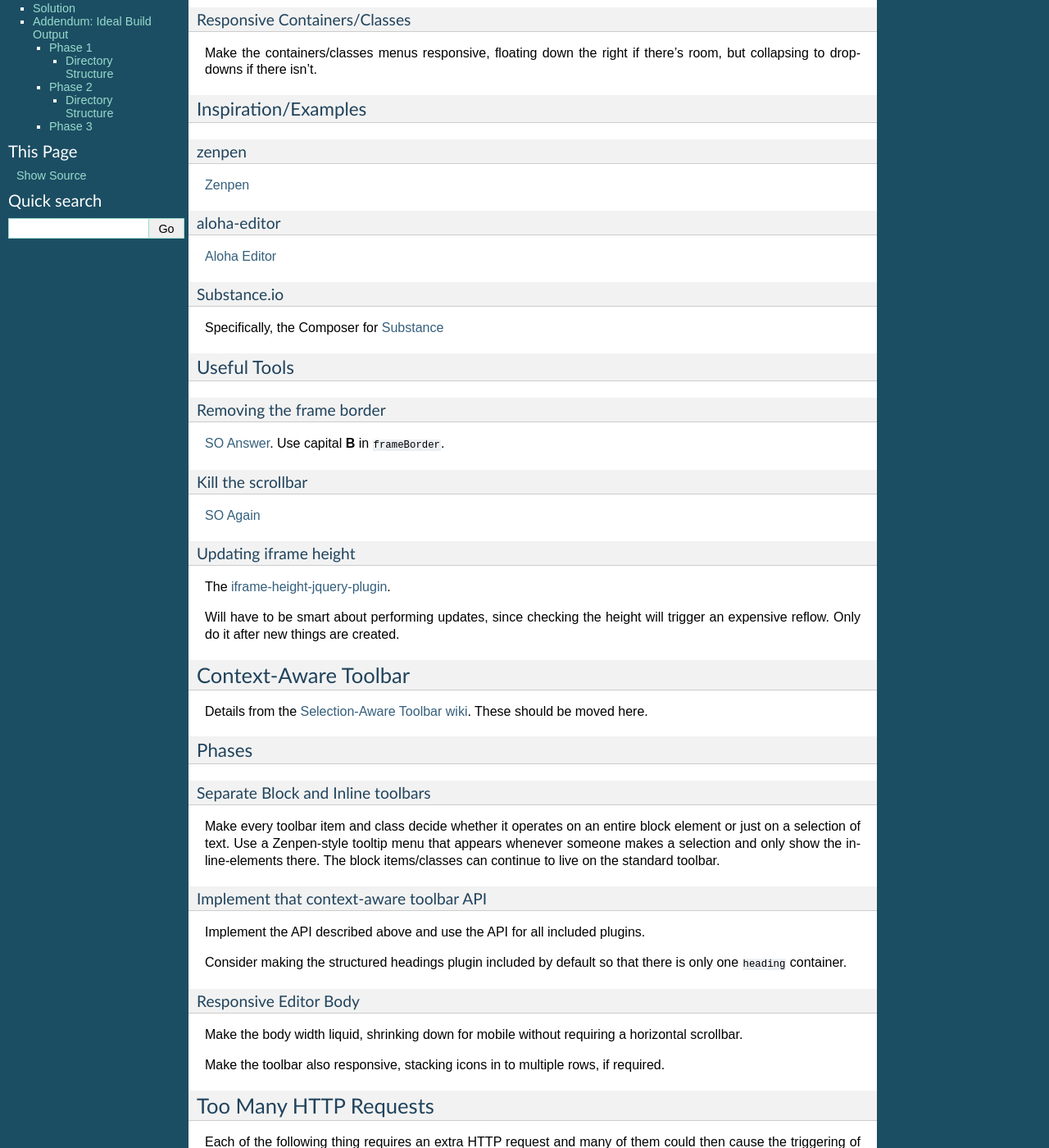
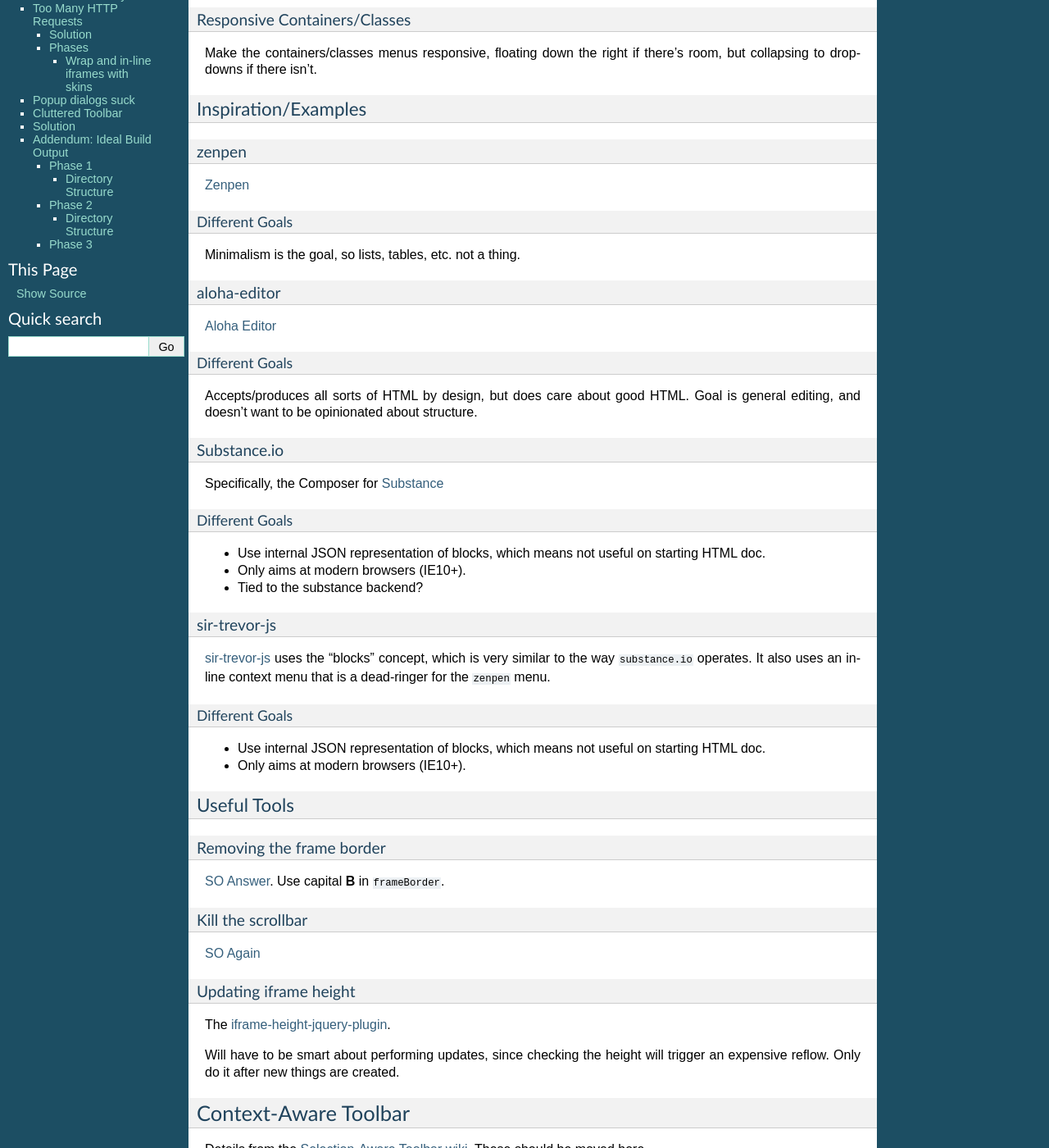
Before and after one commit to wymeditor/wymeditor, a Sphinx documentation site: the page built from docs/wymeditor_development/future_planning/seamless_ui.rst, in a window 1280 px wide and 1400 px high, scrolled down 680 px. Shown: the whole window at 82% size. Built offline with Sphinx 7.4.7, drawn with Linux system fonts in a browser that asks for light colours; some of the changed text lies outside the part shown.

Commit message:
Added sir-trevor-js as a UI inspiration and a goal comparison.

```diff
--- a/docs/wymeditor_development/future_planning/seamless_ui.rst
+++ b/docs/wymeditor_development/future_planning/seamless_ui.rst
@@ -62,15 +62,56 @@
 
 `Zenpen <https://github.com/tholman/zenpen>`_
 
+Different Goals
+^^^^^^^^^^^^^^^
+
+Minimalism is the goal,
+so lists,
+tables,
+etc.
+not a thing.
+
 aloha-editor
 ------------
 
 `Aloha Editor <http://www.aloha-editor.org/demos/960-fluid-demo/>`_
 
+Different Goals
+^^^^^^^^^^^^^^^
+
+Accepts/produces all sorts of HTML by design,
+but does care about good HTML.
+Goal is general editing,
+and doesn't want to be opinionated about structure.
+
 Substance.io
 ------------
 
 Specifically, the Composer for `Substance <http://substance.io/>`_
+
+Different Goals
+^^^^^^^^^^^^^^^
+
+* Use internal JSON representation of blocks,
+  which means not useful on starting HTML doc.
+* Only aims at modern browsers (IE10+).
+* Tied to the substance backend?
+
+sir-trevor-js
+-------------
+
+`sir-trevor-js <https://github.com/madebymany/sir-trevor-js>`_
+uses the "blocks" concept,
+which is very similar to the way ``substance.io`` operates.
+It also uses an inline context menu
+that is a dead-ringer for the ``zenpen`` menu.
+
+Different Goals
+^^^^^^^^^^^^^^^
+
+* Use internal JSON representation of blocks,
+  which means not useful on starting HTML doc.
+* Only aims at modern browsers (IE10+).
 
 Useful Tools
 ============
```
